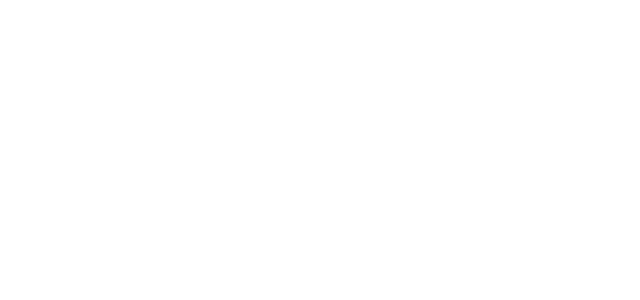
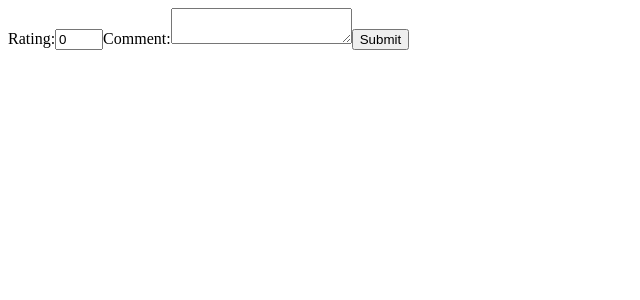
Before and after one commit to develorem/keikaku-ereuna-test, a React (Vite) app: page /feedback in a window 1280 px wide. Before the commit this address had no page. Shown: the top 300 px of the page, without its empty margins (0-640 px from the left). Built offline with nearby package versions, Linux system fonts and the light colour scheme.

Commit message:
keikaku: Monitor user feedback for the new 'Wanted' flag

```diff
--- a/src/App.tsx
+++ b/src/App.tsx
@@ -4,6 +4,7 @@
 import LibraryFilter from './components/LibraryFilter';
 import BookSearchPage from './pages/BookSearchPage';
 import WantedBooksGroup from './components/WantedBooksGroup';
+import FeedbackForm from './components/FeedbackForm';
 
 function App() {
   return (
@@ -12,6 +13,7 @@
         <Route path="/" element={<LibraryFilter />} />
         <Route path="/search" element={<BookSearchPage />} />
         <Route path="/wanted-books" element={<WantedBooksGroup />} />
+        <Route path="/feedback" element={<FeedbackForm />} />
       </Routes>
     </Router>
   );
--- /dev/null
+++ b/src/components/FeedbackForm.tsx
@@ -0,0 +1,42 @@
+// src/components/FeedbackForm.tsx
+import React, { useState } from 'react';
+
+interface Feedback {
+  rating: number;
+  comment: string;
+}
+
+const FeedbackForm: React.FC = () => {
+  const [feedback, setFeedback] = useState<Feedback>({ rating: 0, comment: '' });
+
+  const handleSubmit = (e: React.FormEvent) => {
+    e.preventDefault();
+    // Handle feedback submission logic here
+    console.log('Feedback submitted:', feedback);
+  };
+
+  return (
+    <form onSubmit={handleSubmit}>
+      <label htmlFor="rating">Rating:</label>
+      <input
+        type="number"
+        id="rating"
+        name="rating"
+        min="1"
+        max="5"
+        value={feedback.rating}
+        onChange={(e) => setFeedback({ ...feedback, rating: parseInt(e.target.value) })}
+      />
+      <label htmlFor="comment">Comment:</label>
+      <textarea
+        id="comment"
+        name="comment"
+        value={feedback.comment}
+        onChange={(e) => setFeedback({ ...feedback, comment: e.target.value })}
+      ></textarea>
+      <button type="submit">Submit</button>
+    </form>
+  );
+};
+
+export default FeedbackForm;
```
Also changed, not shown: src/hooks/useSubmitFeedback.tsx (added, +24 -0 lines).
